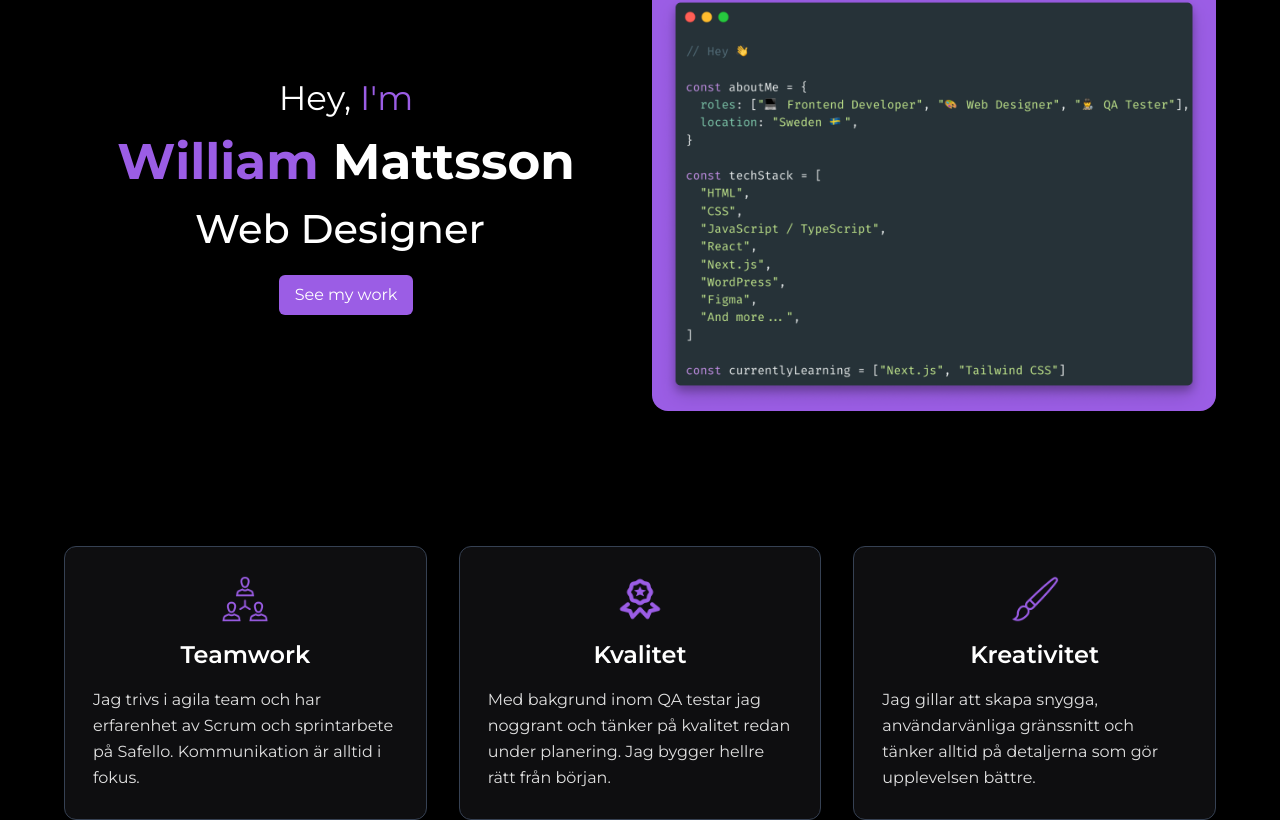
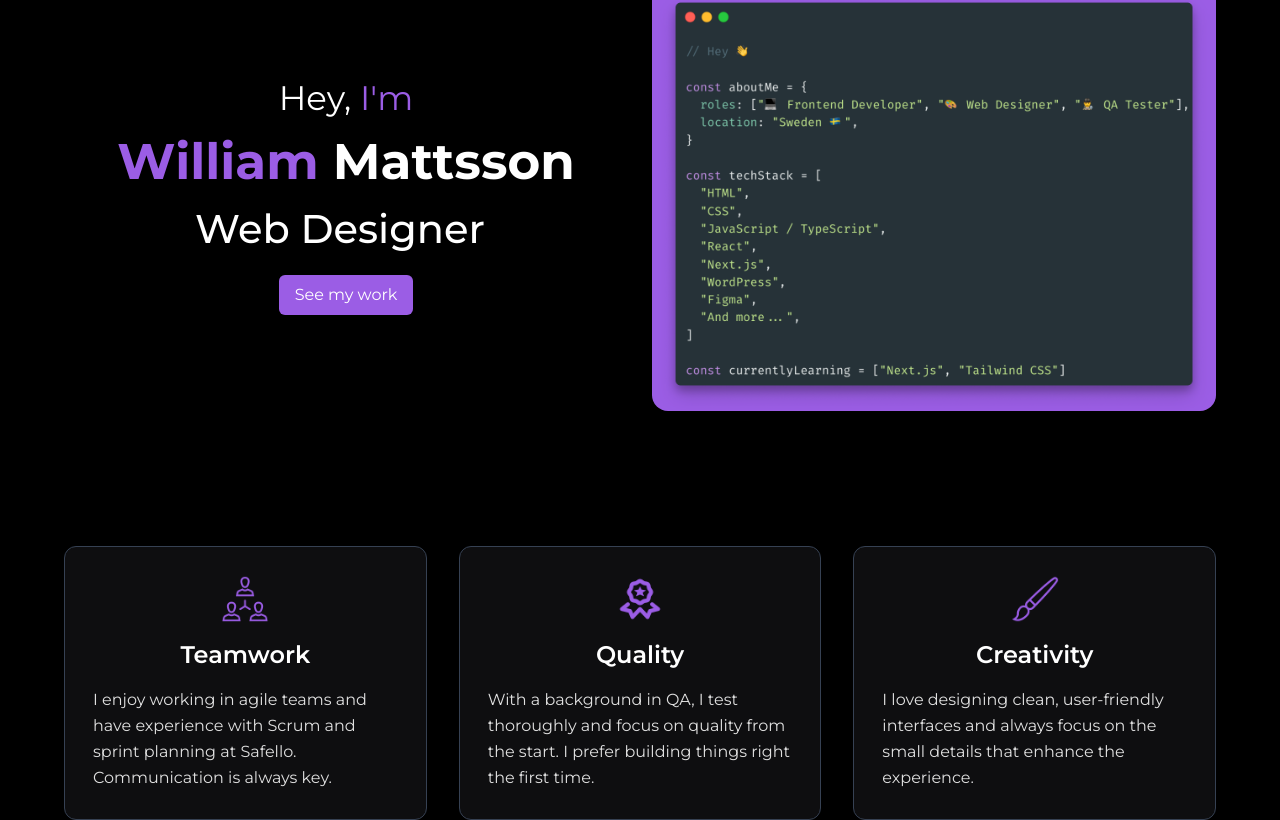
Before and after one commit to WilliamMattsson1/portfolio2, a React (Vite) app: page / in a window 1280 px wide. Shown: the part 238-1058 px from the top of the page. Built offline with nearby package versions, Linux system fonts and the light colour scheme.

Commit message:
change language to english on the feature cards

```diff
--- a/src/constants/index.js
+++ b/src/constants/index.js
@@ -24,21 +24,21 @@ const features = [
         iconPath: '/icons/featureCard1.png',
         title: 'Teamwork',
         text: `
-            Jag trivs i agila team och har erfarenhet av Scrum och sprintarbete på Safello. Kommunikation är alltid i fokus.
+            I enjoy working in agile teams and have experience with Scrum and sprint planning at Safello. Communication is always key.
         `
     },
     {
         iconPath: '/icons/featureCard2.png',
-        title: 'Kvalitet',
+        title: 'Quality',
         text: `
-                Med bakgrund inom QA testar jag noggrant och tänker på kvalitet redan under planering. Jag bygger hellre rätt från början.
-            `
+            With a background in QA, I test thoroughly and focus on quality from the start. I prefer building things right the first time.
+        `
     },
     {
         iconPath: '/icons/featureCard3.png',
-        title: 'Kreativitet',
+        title: 'Creativity',
         text: `
-            Jag gillar att skapa snygga, användarvänliga gränssnitt och tänker alltid på detaljerna som gör upplevelsen bättre.
+            I love designing clean, user-friendly interfaces and always focus on the small details that enhance the experience.
         `
     }
 ]
```
